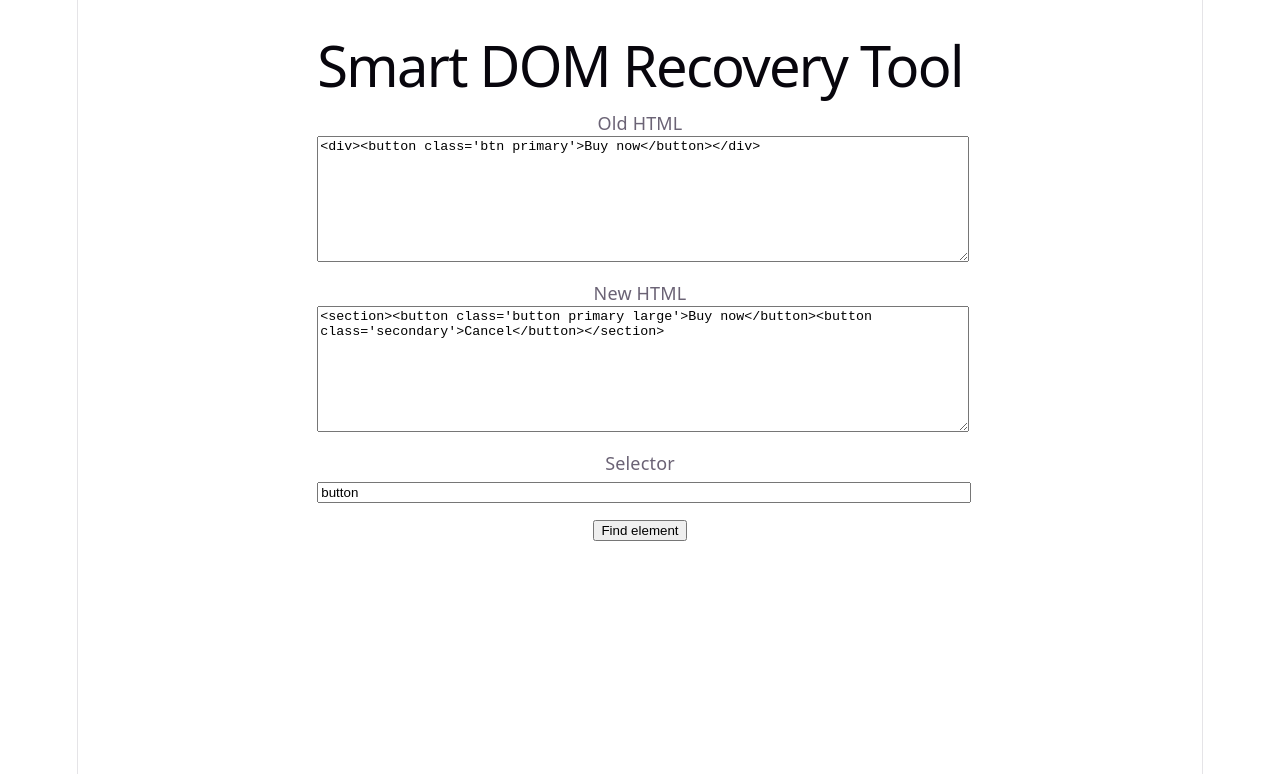
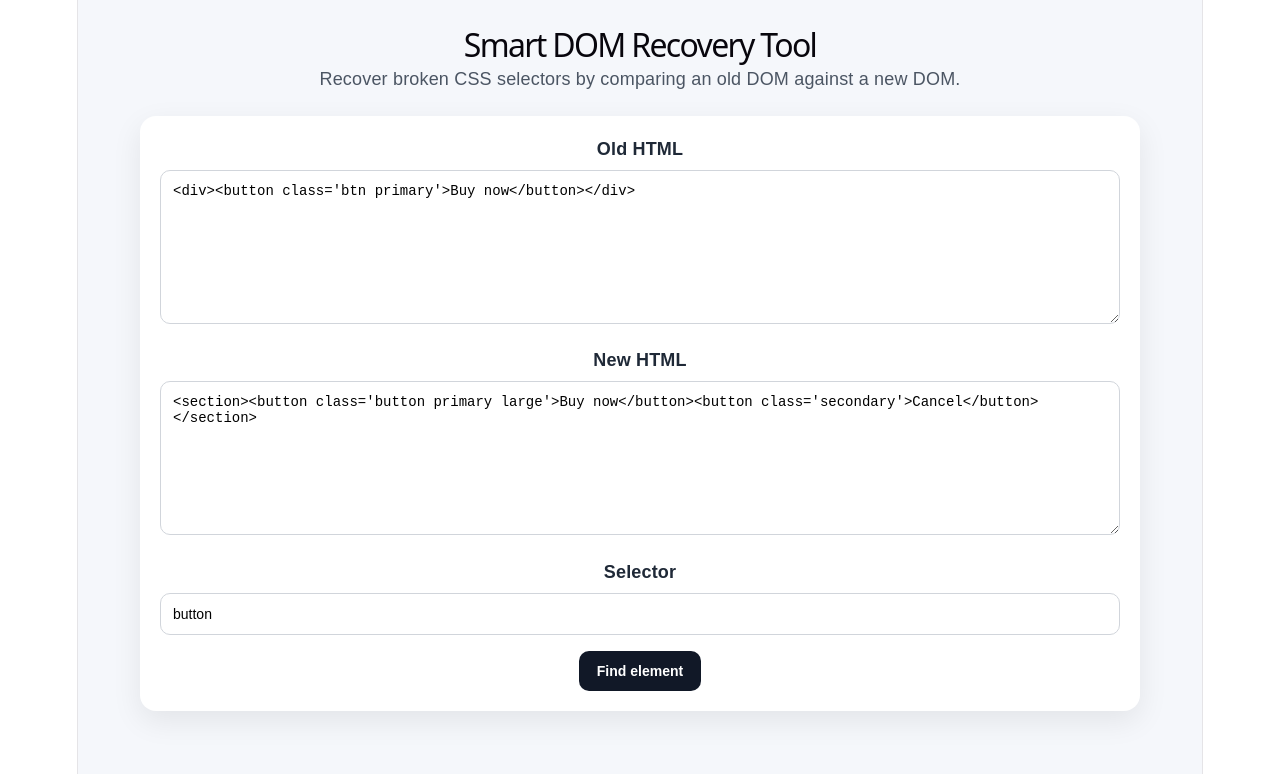
Before and after one commit to nikitaKor98/smart-dom-recovery, a React (Vite) app in the folder frontend/: page / in a window 1280 px wide. Shown: the top 774 px of the page. Built offline with nearby package versions, Linux system fonts and the light colour scheme.

Commit message:
feat: improve frontend layout and result presentation

```diff
--- a/frontend/src/App.tsx
+++ b/frontend/src/App.tsx
@@ -43,7 +43,7 @@ function App() {
         body: JSON.stringify({
           old_html: oldHtml,
           new_html: newHtml,
-          selector: selector,
+          selector,
         }),
       });
 
@@ -65,83 +65,231 @@ function App() {
   };
 
   return (
-    <div style={{ padding: 20, maxWidth: 900, margin: "0 auto" }}>
-      <h1>Smart DOM Recovery Tool</h1>
+    <div
+      style={{
+        minHeight: "100vh",
+        backgroundColor: "#f5f7fb",
+        padding: "32px 16px",
+        fontFamily: "Arial, sans-serif",
+        color: "#1f2937",
+      }}
+    >
+      <div
+        style={{
+          maxWidth: 1000,
+          margin: "0 auto",
+        }}
+      >
+        <div style={{ marginBottom: 24 }}>
+          <h1 style={{ margin: 0, fontSize: 32 }}>Smart DOM Recovery Tool</h1>
+          <p style={{ marginTop: 8, color: "#4b5563" }}>
+            Recover broken CSS selectors by comparing an old DOM against a new
+            DOM.
+          </p>
+        </div>
 
-      <div style={{ marginBottom: 12 }}>
-        <label>Old HTML</label>
+        <div
+          style={{
+            background: "#ffffff",
+            borderRadius: 16,
+            padding: 20,
+            boxShadow: "0 10px 30px rgba(0,0,0,0.08)",
+            marginBottom: 20,
+          }}
+        >
+          <div style={{ marginBottom: 16 }}>
+            <label
+              style={{
+                display: "block",
+                marginBottom: 8,
+                fontWeight: 700,
+              }}
+            >
+              Old HTML
+            </label>
             <textarea
               value={oldHtml}
               onChange={(e) => setOldHtml(e.target.value)}
               rows={8}
-          style={{ width: "100%" }}
+              style={{
+                width: "100%",
+                padding: 12,
+                borderRadius: 10,
+                border: "1px solid #d1d5db",
+                fontFamily: "monospace",
+                fontSize: 14,
+                resize: "vertical",
+                boxSizing: "border-box",
+              }}
             />
           </div>
 
-      <div style={{ marginBottom: 12 }}>
-        <label>New HTML</label>
+          <div style={{ marginBottom: 16 }}>
+            <label
+              style={{
+                display: "block",
+                marginBottom: 8,
+                fontWeight: 700,
+              }}
+            >
+              New HTML
+            </label>
             <textarea
               value={newHtml}
               onChange={(e) => setNewHtml(e.target.value)}
               rows={8}
-          style={{ width: "100%" }}
+              style={{
+                width: "100%",
+                padding: 12,
+                borderRadius: 10,
+                border: "1px solid #d1d5db",
+                fontFamily: "monospace",
+                fontSize: 14,
+                resize: "vertical",
+                boxSizing: "border-box",
+              }}
             />
           </div>
 
-      <div style={{ marginBottom: 12 }}>
-        <label>Selector</label>
+          <div style={{ marginBottom: 16 }}>
+            <label
+              style={{
+                display: "block",
+                marginBottom: 8,
+                fontWeight: 700,
+              }}
+            >
+              Selector
+            </label>
             <input
               value={selector}
               onChange={(e) => setSelector(e.target.value)}
-          style={{ width: "100%" }}
+              style={{
+                width: "100%",
+                padding: 12,
+                borderRadius: 10,
+                border: "1px solid #d1d5db",
+                fontSize: 14,
+                boxSizing: "border-box",
+              }}
             />
           </div>
 
-      <button onClick={handleSubmit} disabled={isLoading}>
+          <button
+            onClick={handleSubmit}
+            disabled={isLoading}
+            style={{
+              backgroundColor: isLoading ? "#9ca3af" : "#111827",
+              color: "#ffffff",
+              border: "none",
+              borderRadius: 10,
+              padding: "12px 18px",
+              fontSize: 14,
+              fontWeight: 700,
+              cursor: isLoading ? "not-allowed" : "pointer",
+            }}
+          >
             {isLoading ? "Finding..." : "Find element"}
           </button>
+        </div>
 
         {error && (
-        <div style={{ marginTop: 20, color: "red" }}>
+          <div
+            style={{
+              background: "#fee2e2",
+              color: "#991b1b",
+              borderRadius: 12,
+              padding: 16,
+              marginBottom: 20,
+              border: "1px solid #fecaca",
+            }}
+          >
             <strong>Error:</strong> {error}
           </div>
         )}
 
         {result && (
-        <div style={{ marginTop: 24 }}>
-          <h2>Best match</h2>
-          <pre
+          <div
             style={{
-              padding: 12,
-              background: "#f4f4f4",
-              overflowX: "auto",
+              display: "grid",
+              gap: 20,
             }}
           >
-            {JSON.stringify(
-              {
-                found: result.found,
-                matched_tag: result.matched_tag,
-                matched_text: result.matched_text,
-                score: result.score,
-                reason: result.reason,
-              },
-              null,
-              2
-            )}
-          </pre>
-
-          <h2>Top candidates</h2>
-          <pre
+            <div
               style={{
-              padding: 12,
-              background: "#f4f4f4",
-              overflowX: "auto",
+                background: "#ffffff",
+                borderRadius: 16,
+                padding: 20,
+                boxShadow: "0 10px 30px rgba(0,0,0,0.08)",
               }}
             >
-            {JSON.stringify(result.candidates, null, 2)}
-          </pre>
+              <h2 style={{ marginTop: 0 }}>Best match</h2>
+              <div style={{ lineHeight: 1.8 }}>
+                <div>
+                  <strong>Found:</strong> {String(result.found)}
+                </div>
+                <div>
+                  <strong>Matched tag:</strong> {result.matched_tag ?? "-"}
+                </div>
+                <div>
+                  <strong>Matched text:</strong> {result.matched_text ?? "-"}
+                </div>
+                <div>
+                  <strong>Score:</strong> {result.score ?? "-"}
+                </div>
+                <div>
+                  <strong>Reason:</strong> {result.reason ?? "-"}
+                </div>
+              </div>
+            </div>
+
+            <div
+              style={{
+                background: "#ffffff",
+                borderRadius: 16,
+                padding: 20,
+                boxShadow: "0 10px 30px rgba(0,0,0,0.08)",
+              }}
+            >
+              <h2 style={{ marginTop: 0 }}>Top candidates</h2>
+
+              {result.candidates.length === 0 ? (
+                <p>No candidates returned.</p>
+              ) : (
+                <div style={{ display: "grid", gap: 12 }}>
+                  {result.candidates.map((candidate, index) => (
+                    <div
+                      key={`${candidate.tag}-${index}`}
+                      style={{
+                        border: "1px solid #e5e7eb",
+                        borderRadius: 12,
+                        padding: 14,
+                        background: "#f9fafb",
+                      }}
+                    >
+                      <div>
+                        <strong>#{index + 1}</strong>
+                      </div>
+                      <div>
+                        <strong>Tag:</strong> {candidate.tag}
+                      </div>
+                      <div>
+                        <strong>Text:</strong> {candidate.text ?? "-"}
+                      </div>
+                      <div>
+                        <strong>Score:</strong> {candidate.score}
+                      </div>
+                      <div>
+                        <strong>Reason:</strong> {candidate.reason}
+                      </div>
+                    </div>
+                  ))}
                 </div>
               )}
+            </div>
+          </div>
+        )}
+      </div>
     </div>
   );
 }
```
Lines whose indentation alone changed are shown as unchanged.
